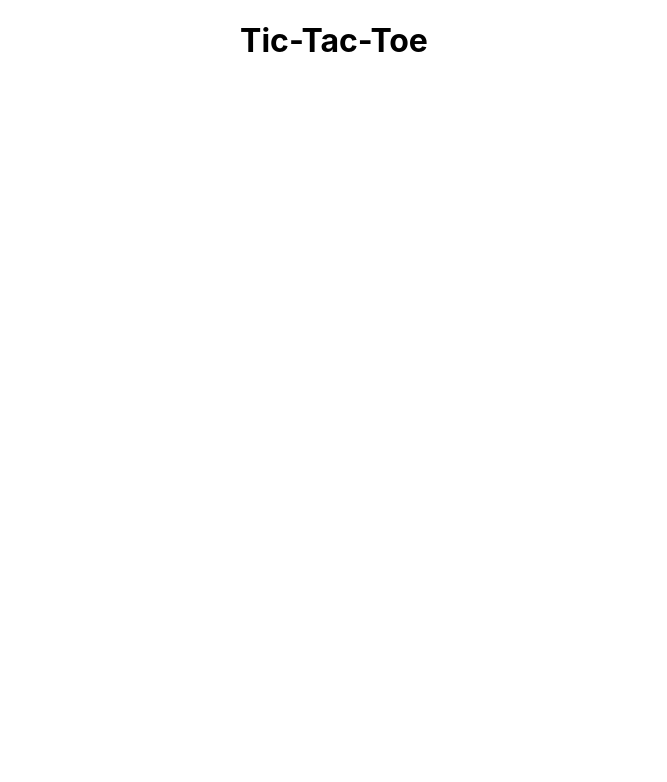
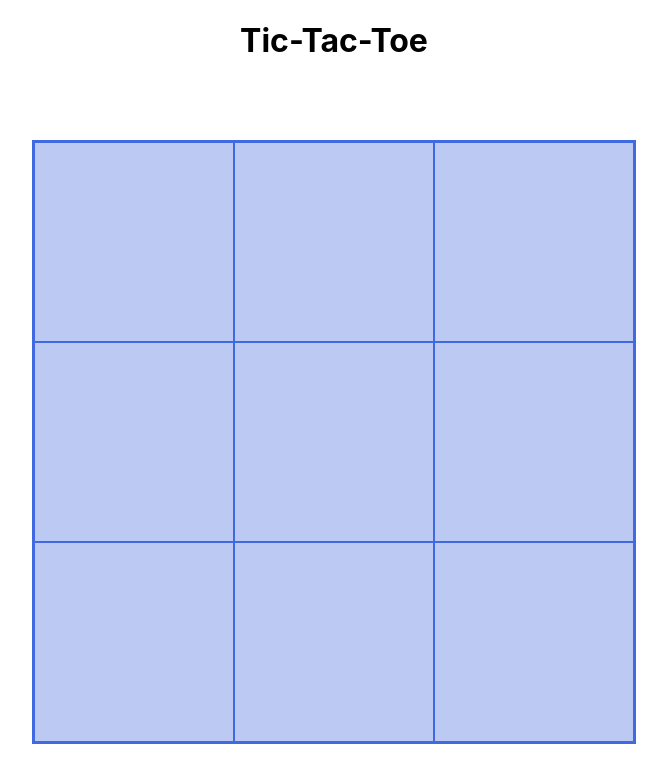
Before and after one commit to OxanaDanilova/tic-tac-toe-react, a React (Create React App) app in the folder my-app/: page / in a window 1280 px wide. Shown: the top 782 px of the page, without its empty margins (306-973 px from the left). Built offline with nearby package versions, Linux system fonts and the light colour scheme.

Commit message:
feat: create Board component

```diff
--- a/my-app/src/App.js
+++ b/my-app/src/App.js
@@ -1,9 +1,11 @@
 import "./App.css";
+import { Board } from "./components/Board/Board";
 
 function App() {
   return (
     <div className="App">
       <h1>Tic-Tac-Toe</h1>
+      <Board />
     </div>
   );
 }
--- /dev/null
+++ b/my-app/src/components/Board/Board.css
@@ -0,0 +1,16 @@
+.board {
+  width: 600px;
+  width: 600px;
+  display: grid;
+  grid-template-columns: repeat(3, 1fr);
+  background-color: rgb(188, 202, 243);
+  border: 2px solid royalblue;
+  margin: 10vh auto;
+}
+
+.board div {
+  width: 200px;
+  aspect-ratio: 1;
+  border: 1px solid royalblue;
+  box-sizing: border-box;
+}
--- /dev/null
+++ b/my-app/src/components/Board/Board.js
@@ -0,0 +1,17 @@
+import "./Board.css";
+
+export function Board() {
+  return (
+    <section class="board">
+      <div id="1"></div>
+      <div id="2"></div>
+      <div id="3"></div>
+      <div id="4"></div>
+      <div id="5"></div>
+      <div id="6"></div>
+      <div id="7"></div>
+      <div id="8"></div>
+      <div id="9"></div>
+    </section>
+  );
+}
```
Also changed, not shown: my-app/src/components/Board/baord.html (added, +23 -0 lines).
